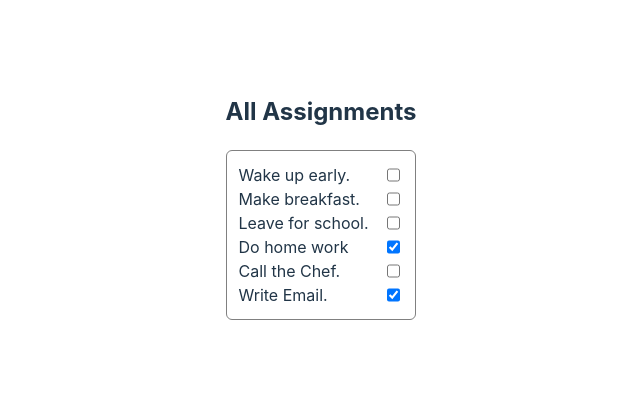
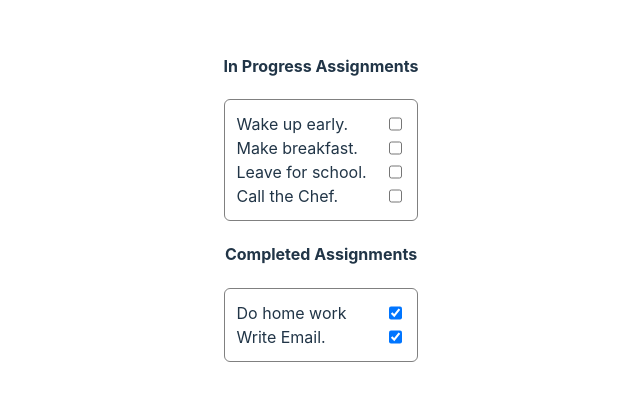
Before and after one commit to sudhansom/vue-project, a Vue app: page / in a window 1280 px wide. Shown: the part 195-596 px from the top of the page, without its empty margins (319-959 px from the left). Built offline with nearby package versions, Linux system fonts and the light colour scheme; data requests are answered from the project's data file.

Commit message:
different assignments completed and in progress

```diff
--- a/src/components/AssignmentsList.vue
+++ b/src/components/AssignmentsList.vue
@@ -1,26 +1,33 @@
 <template>
   <section>
-    <header>
-      <h2>
-        All Assignments
-      </h2>
-    </header>
-    <div>
+    <section>
+        <h4>
+        In Progress Assignments
+      </h4>
+       <ul>
+       <each-assignment v-for="assignment in assignments.filter(a => !a.completed)" :key="assignment.id" :assignment="assignment" />
+      </ul>
+    </section>
+    <section>
+        <h4>
+        Completed Assignments
+      </h4>
       <ul>
-        <li v-for="assignment in assignments" :key="assignment.id">
-            {{ assignment.title}}
-            <input type="checkbox" v-model="assignment.completed"></input>
-        </li>
+       <each-assignment v-for="assignment in assignments.filter(a => a.completed)" :key="assignment.id" :assignment="assignment" />
       </ul>
-    </div>
+    </section>
   </section>
 
 </template>
 
 <script setup>
+import { computed } from "vue"
+import EachAssignment from './EachAssignment.vue'
+
 defineProps({
   assignments: Array
 })
+
 </script>
 
 <style scoped>
--- /dev/null
+++ b/src/components/EachAssignment.vue
@@ -0,0 +1,16 @@
+<template>
+   <li>
+            {{ assignment.title}}
+            <input type="checkbox" v-model="assignment.completed"></input>
+        </li>
+</template>
+
+<script setup>
+defineProps({
+    assignment: Object
+})
+</script>
+
+<style>
+
+</style>
```
